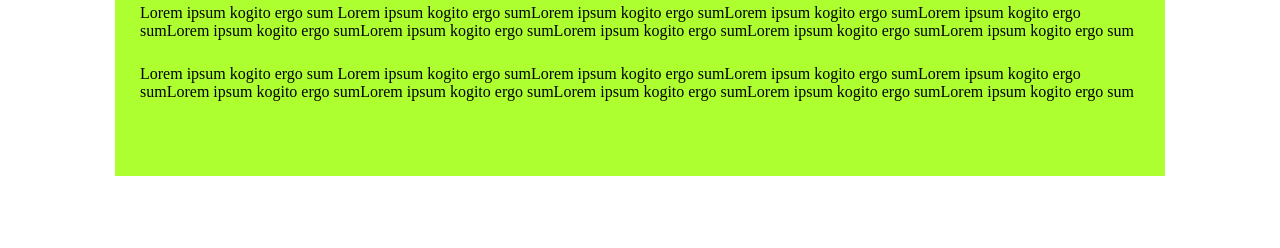
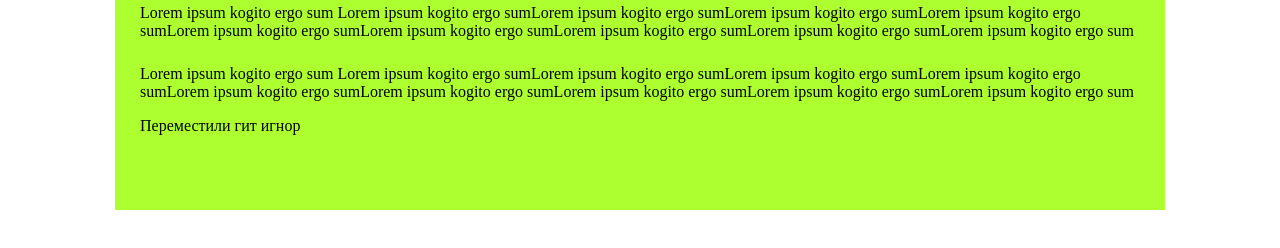
Before and after one commit to madrom007/gitloft, a plain HTML site: page app/index.html in a window 1280 px wide. Shown: the part 112-360 px from the top of the page. Drawn offline with Linux system fonts and the light colour scheme.

```diff
--- a/app/index.html
+++ b/app/index.html
@@ -23,6 +23,7 @@
             Lorem ipsum kogito ergo sum Lorem ipsum kogito ergo sumLorem ipsum kogito ergo sumLorem ipsum kogito ergo sumLorem ipsum
             kogito ergo sumLorem ipsum kogito ergo sumLorem ipsum kogito ergo sumLorem ipsum kogito ergo sumLorem ipsum kogito
             ergo sumLorem ipsum kogito ergo sum
+            <p>Переместили гит игнор</p>
         </div>
 
     </div>
```
